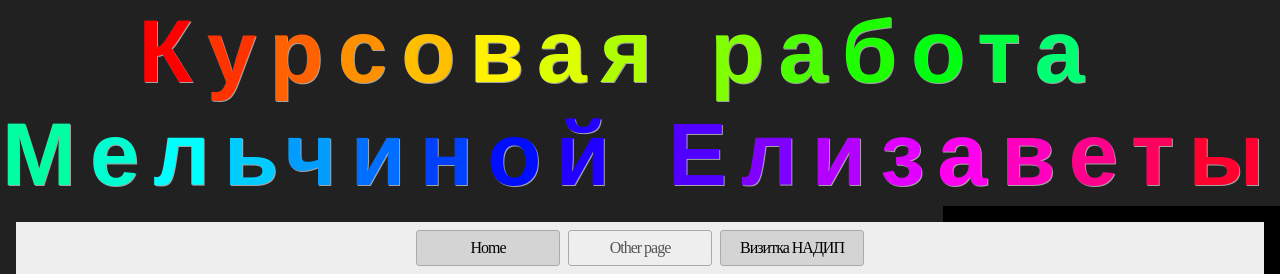
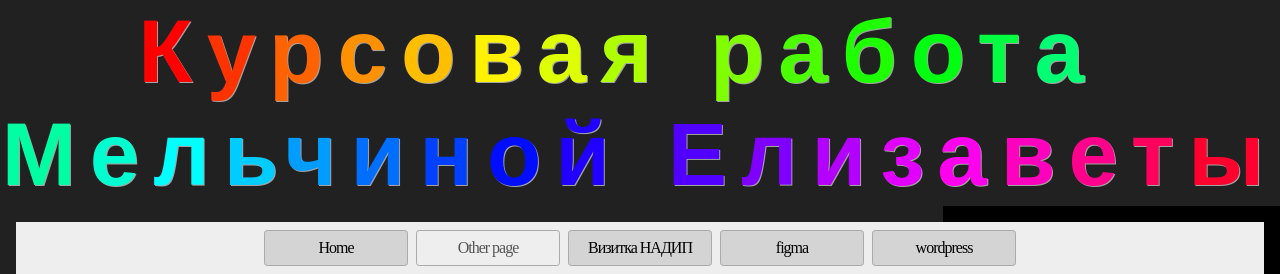
Before and after one commit to elizavetamelcina/kypcovaya, a website: page index.html in a window 1280 px wide. Shown: the top 274 px of the page. Drawn offline with Linux system fonts and the light colour scheme; files whose address does not match are found by name.

Commit message:
Update index.html

```diff
--- a/index.html
+++ b/index.html
@@ -20,6 +20,8 @@
         <a href="/" aria-current="page">Home</a>
         <a href="/page2.html">Other page</a>
         <a href="https://elizavetamelcina.github.io/nadip/" aria-current="page"> Визитка НАДИП </a>
+         <a href="https://www.figma.com/proto/d4NSlHw8bPZxI8P40GZD3y/Untitled?node-id=1-7&t=L6bR47O21BGkMuBB-0&scaling=min-zoom&content-scaling=fixed&page-id=0%3A1" aria-current="page"> figma </a>
+        <a href="https://elizavetamelcina.wordpress.com/2025/03/03/курсовой-работе-мельчиной-елизаветы/" aria-current="page"> wordpress </a>
       </nav>
       <main></main>
       <header class="header">
```
